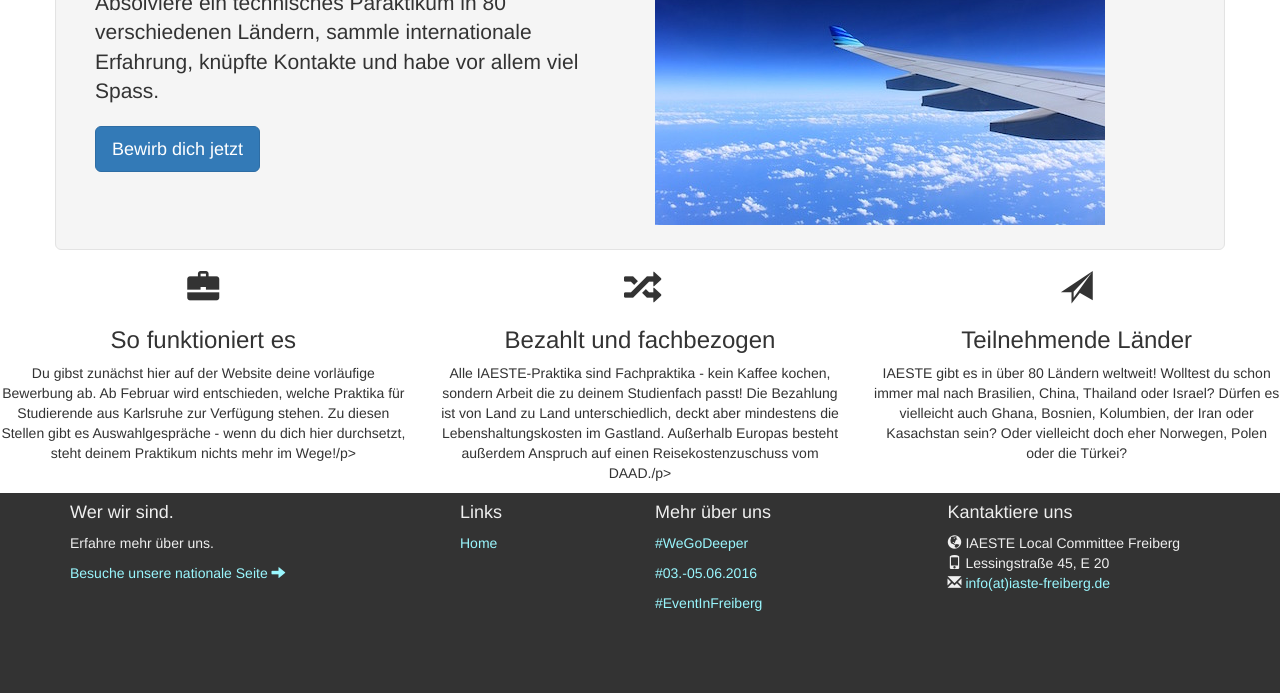
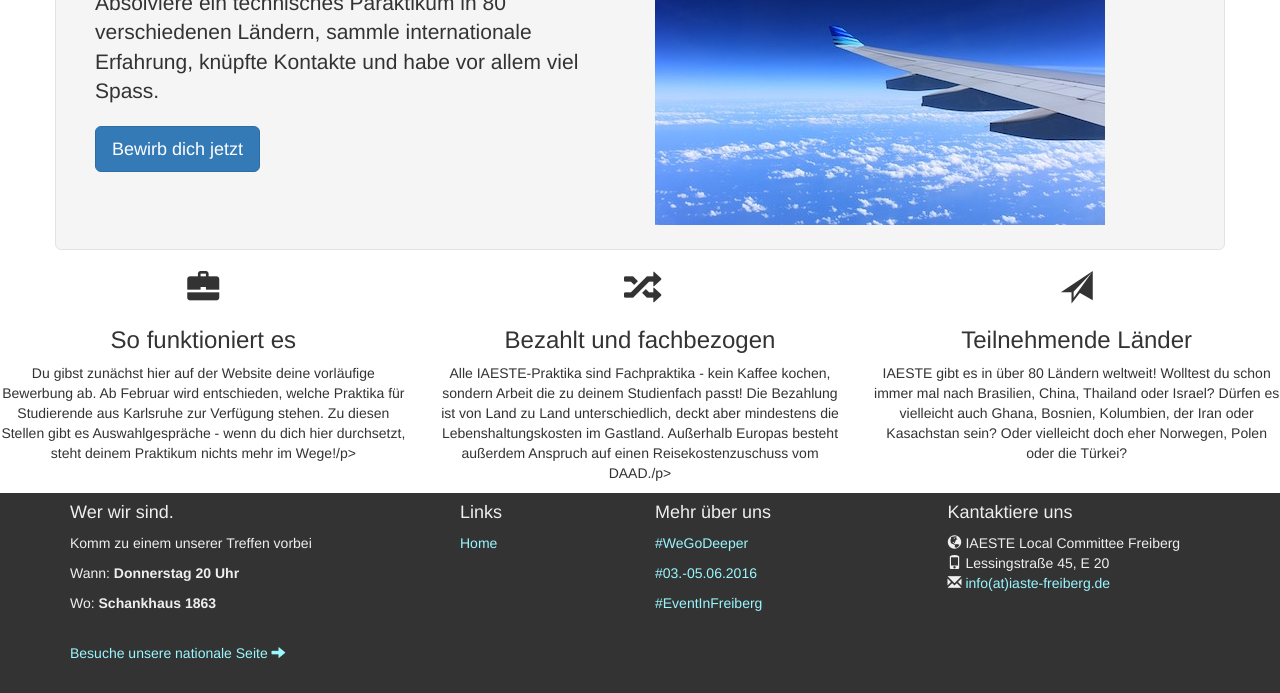
Before and after one commit to Florenz23/iaeste, a plain HTML site: page index.html in a window 1280 px wide. Shown: the part 222-915 px from the top of the page. Drawn offline with Linux system fonts and the light colour scheme.

Commit message:
Add the meeting time in the footer.

```diff
--- a/partials/main/main-footer.html
+++ b/partials/main/main-footer.html
@@ -4,8 +4,10 @@
             <div class='col-md-3 col-sm-4 col-xs-6'>
                 <h4>Wer wir sind.</h4>
 
-                <p>Erfahre mehr über uns.</p>
-
+                <p>Komm zu einem unserer Treffen vorbei</p>
+                <p>Wann: <b>Donnerstag 20 Uhr</b></p>
+                <p>Wo:<b> Schankhaus 1863 </b></p>
+                <br>
                 <p><a href='www.iaeste.de'>Besuche unsere nationale Seite <i
                         class='glyphicon glyphicon-arrow-right'></i></a></p>
             </div>
```
